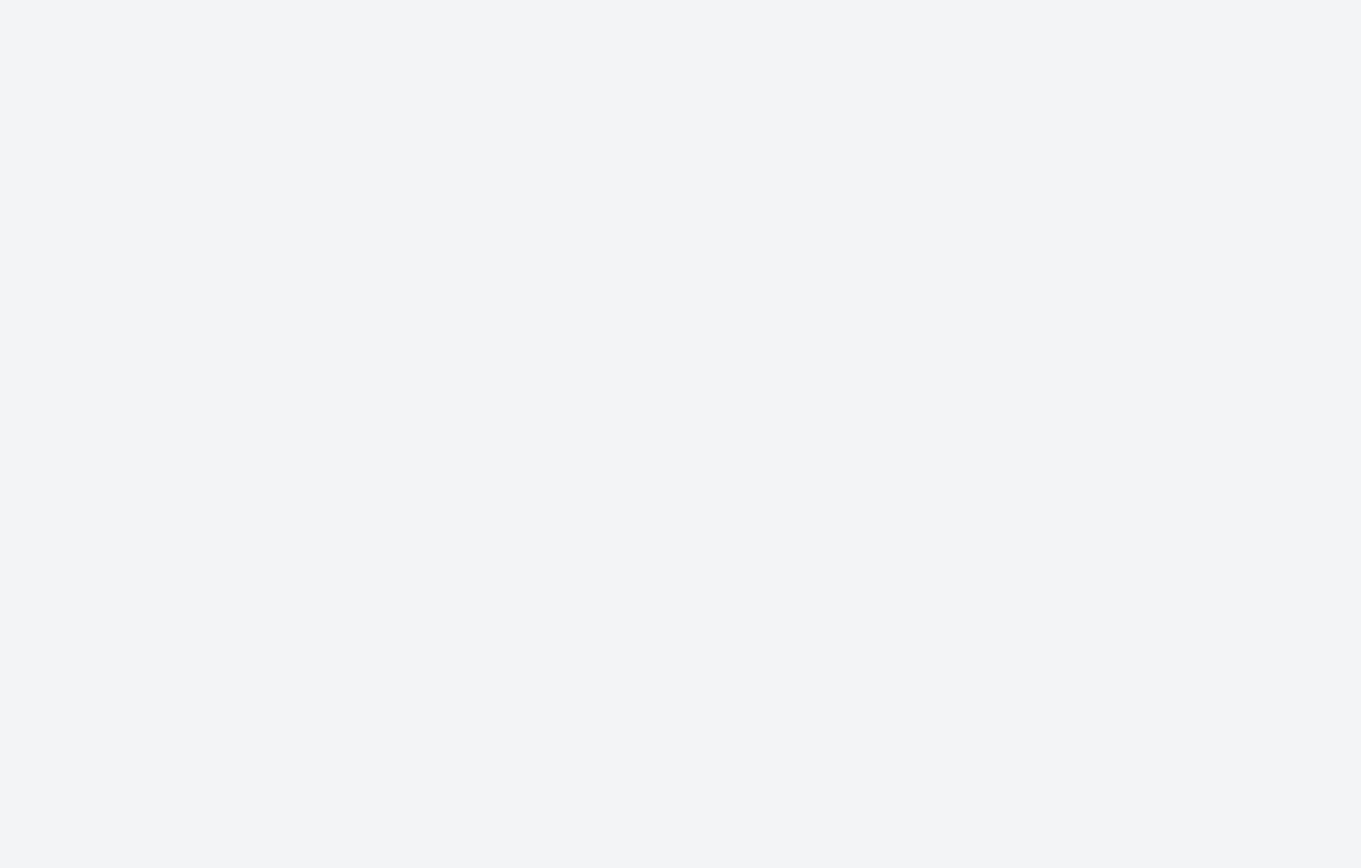
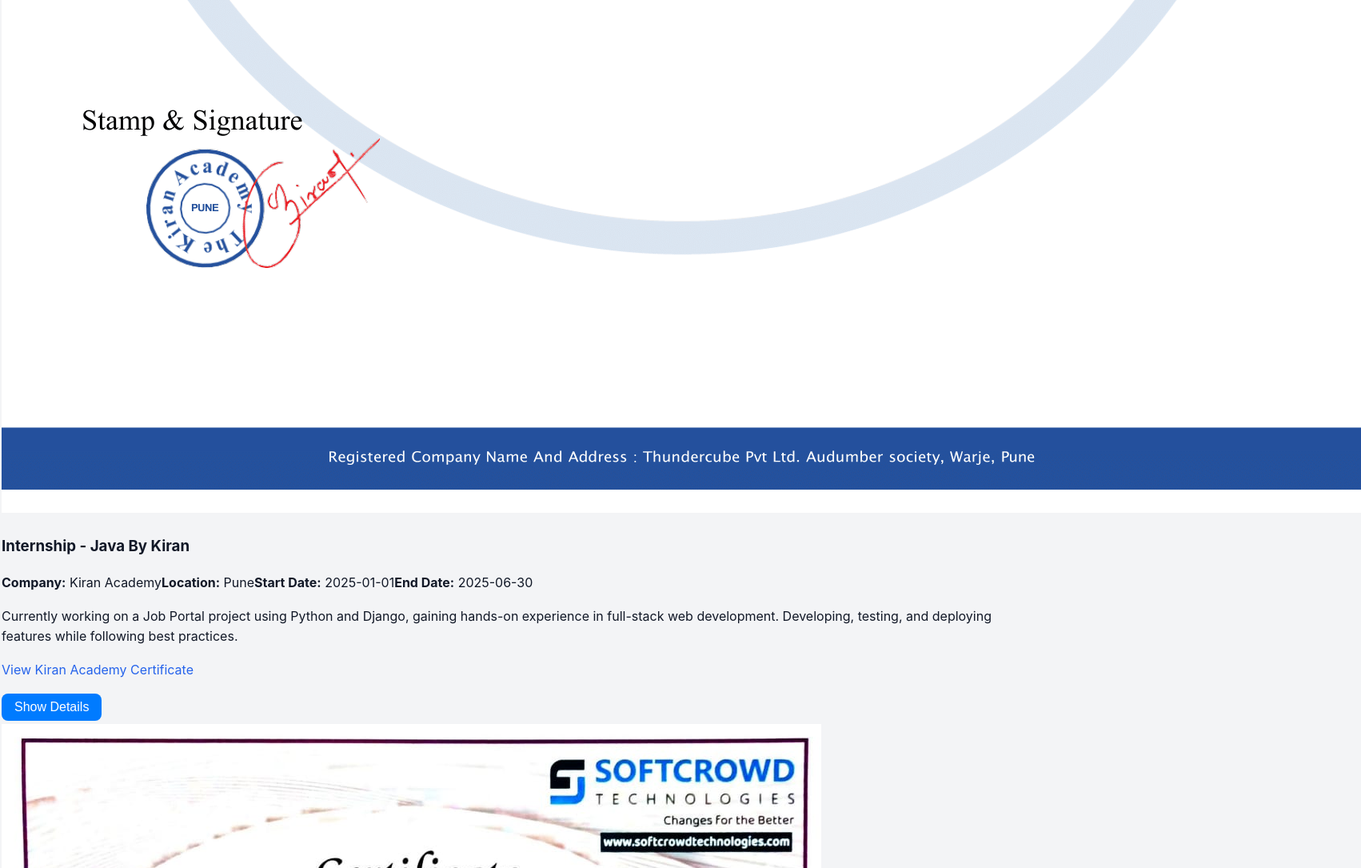
Before and after one commit to khatri-raj/CodeWithRaj, a React (Create React App) app: page /experience in a window 1280 px wide. Shown: the part 1715-2800 px from the top of the page at 80% size, 1702 px wide, since content can reach past the window. Before the commit the page ends 800 px from the top, so only its background shows below. Built offline with nearby package versions, Linux system fonts and the light colour scheme.

Commit message:
New Certificate and Enhance The Experience Page

```diff
--- a/src/components/CertificatesPage.jsx
+++ b/src/components/CertificatesPage.jsx
@@ -9,7 +9,7 @@
   useEffect(() => {
     const manualCertificates = [
       {
-        id: 0,
+        id: 1,
         name: "Certificate for Presentation: Machine Learning Course Recommendation Study",
         issuer: "CMCS College, Nashik (MVP Samaj)",
         description:
@@ -18,16 +18,16 @@
         link: "https://drive.google.com/file/d/1r53YgZLPbYQqI5WXK0zReft6ZR_AE1jB/view?usp=sharing",
       },
       {
-        id: 1,
+        id: 2,
         name: "Python Internship Certificate",
         issuer: "SoftCrowd Technologies",
         description:
           "Successfully completed 120 hours of job training in Python from 4th March 2024 to 18th April 2024, with a performance grade of A.",
         photo: "/certificates/Industrial_Training.jpg",
-        link: "https://drive.google.com/file/d/1ixg5jRNlI-W85nxl6Tum4tyZxU3Jb_1m/view?usp=sharing", // Optional: Add Google Drive link or portfolio link if needed
+        link: "https://drive.google.com/file/d/1ixg5jRNlI-W85nxl6Tum4tyZxU3Jb_1m/view?usp=sharing",
       },
       {
-        id: 2,
+        id: 3,
         name: "Amazon Q-Build: Smarter AI Assistants Workshop",
         issuer: "Amazon Web Services",
         description:
@@ -36,7 +36,7 @@
         link: "https://drive.google.com/file/d/1O7qKesLpQuhlAa4h3YmP-2HTyVuzmEKR/view",
       },
       {
-        id: 3,
+        id: 4,
         name: "Workplace Ready: Life and Employability Training",
         issuer: "Reliance Foundation",
         description:
@@ -45,7 +45,7 @@
         link: "https://rfskillingacademy.com/user/login?prev_path=/certificate/group/514/165617",
       },
       {
-        id: 4,
+        id: 5,
         name: "Web Development Fundamentals",
         issuer: "IBM SkillsBuild",
         description:
@@ -54,7 +54,7 @@
         link: "https://www.credly.com/badges/d98910a6-2e41-4b74-8873-39ff8d9a6197",
       },
       {
-        id: 5,
+        id: 6,
         name: "Fundamental AI Concepts",
         issuer: "Microsoft",
         description:
@@ -63,7 +63,7 @@
         link: "https://learn.microsoft.com/en-us/users/rajkhatri-0919/achievements/87lcb8bw?ref=https%3A%2F%2Fwww.linkedin.com%2F",
       },
       {
-        id: 6,
+        id: 7,
         name: "Fundamentals of Azure AI Services",
         issuer: "Microsoft",
         description:
@@ -72,7 +72,7 @@
         link: "https://learn.microsoft.com/en-us/users/rajkhatri-0919/achievements/yqu8lbkr?ref=https%3A%2F%2Fwww.linkedin.com%2F",
       },
       {
-        id: 7,
+        id: 8,
         name: "Fundamentals of Generative AI",
         issuer: "Microsoft",
         description:
@@ -80,12 +80,22 @@
         photo: "/certificates/Fundamentals_of_Generative_AI-1.png",
         link: "https://learn.microsoft.com/en-us/users/rajkhatri-0919/achievements/aphn5as7?ref=https%3A%2F%2Fwww.linkedin.com%2F",
       },
+      {
+        id: 9,
+        name: "Internship Certificate: Python Developer",
+        issuer: "The Kiran Academy",
+        description:
+          "Successfully completed 6-month industrial training in Python from 7th December 2024 to 7th June 2025 at The Kiran Academy as a Trainee Developer. Worked on the Course Comparison web application under the guidance of Kiran D.",
+        photo: "/certificates/Internship_Certificate.png",
+        link: "https://drive.google.com/file/d/1FIq_46BiZL1DZMUzLWRdk0s1D9EDvhPP/view?usp=sharing",
+      },
     ];
 
     setCertificates(manualCertificates);
     setIsLoading(false);
     setError(null);
   }, []);
+
 
 
   // Animation variants for certificate cards
--- a/src/components/ExperienceSection.jsx
+++ b/src/components/ExperienceSection.jsx
@@ -5,9 +5,11 @@
   const [experiences, setExperiences] = useState([]);
   const [isLoading, setIsLoading] = useState(false);
   const [error, setError] = useState(null);
+  const [expanded, setExpanded] = useState(null);
+  const [highlighted, setHighlighted] = useState(null);
 
   useEffect(() => {
-    const manualExperiences = [
+    setExperiences([
       {
         id: 1,
         role: "Internship - Java By Kiran",
@@ -16,7 +18,10 @@
         start_date: "2025-01-01",
         end_date: "2025-06-30",
         description:
-          "I’m currently working on a Job Portal project using Python and Django, getting hands-on experience in full-stack web development. My role involves developing, testing, and deploying features while following best practices. Working alongside experienced developers.",
+          "Currently working on a Job Portal project using Python and Django, gaining hands-on experience in full-stack web development. Developing, testing, and deploying features while following best practices.",
+        image: "/certificates/Internship_Certificate.png",
+        link: "https://drive.google.com/file/d/1FIq_46BiZL1DZMUzLWRdk0s1D9EDvhPP/view",
+        details: "Technologies: Python, Django, PostgreSQL, HTML, CSS. Collaborated with a team of 5 to implement RESTful APIs and user authentication.",
       },
       {
         id: 2,
@@ -26,39 +31,59 @@
         start_date: "2024-03-13",
         end_date: "2024-04-30",
         description:
-          "Completed Python internship where I learned and strengthened the fundamentals of Python programming. The training covered core concepts, ensuring a clear understanding of the basics. As part of the internship, I worked on two modules, applying my knowledge practically.",
+          "Completed Python internship, strengthening fundamentals. Training covered core concepts, and I worked on two modules, applying knowledge practically.",
+        image: "/certificates/Industrial_Training.jpg",
+        link: "https://drive.google.com/file/d/1ixg5jRNlI-W85nxl6Tum4tyZxU3Jb_1m/view?usp=sharing",
+        details: "Developed two Python modules for data processing and file handling. Gained proficiency in writing clean, modular code.",
       },
-    ];
-    setExperiences(manualExperiences);
+    ]);
     setIsLoading(false);
     setError(null);
   }, []);
 
-  // Animation variants for experience cards
+  const toggleExpand = (id) => setExpanded(expanded === id ? null : id);
+  const highlightCard = (id) => {
+    setHighlighted(id);
+    toggleExpand(id);
+    setTimeout(() => setHighlighted(null), 1000);
+  };
+
   const cardVariants = {
-    hidden: { opacity: 0, y: 50, scale: 0.95 },
-    visible: (index) => ({
+    hidden: { opacity: 0, y: 50, scale: 0.95, rotate: -2 },
+    visible: (i) => ({
       opacity: 1,
       y: 0,
       scale: 1,
-      transition: { duration: 0.6, delay: index * 0.2, ease: "easeOut" },
+      rotate: 0,
+      transition: { duration: 0.6, delay: i * 0.2, ease: "easeOut" },
     }),
     hover: {
       scale: 1.03,
-      rotate: 0.5,
       boxShadow: `0 8px 24px ${theme === "light" ? "rgba(0, 0, 0, 0.2)" : "rgba(255, 255, 255, 0.1)"}`,
       transition: { duration: 0.3, ease: "easeOut" },
     },
   };
 
-  // Animation variants for timeline marker
+  const contentVariants = {
+    hidden: { opacity: 0, x: -20 },
+    visible: (i) => ({
+      opacity: 1,
+      x: 0,
+      transition: { duration: 0.4, delay: i * 0.1, ease: "easeOut" },
+    }),
+  };
+
   const markerVariants = {
     hidden: { scale: 0 },
     visible: { scale: 1, transition: { duration: 0.4, ease: "easeOut" } },
-    hover: { scale: 1.2, backgroundColor: theme === "light" ? "#007bff" : "#21a1f1", transition: { duration: 0.2 } },
+    hover: {
+      scale: 1.2,
+      boxShadow: `0 0 10px ${theme === "light" ? "#007bff" : "#21a1f1"}`,
+      backgroundColor: theme === "light" ? "#0056b3" : "#1a8cd8",
+      transition: { duration: 0.2, yoyo: Infinity },
+    },
   };
 
-  // Animation variants for section divider
   const dividerVariants = {
     hidden: { width: "0%" },
     visible: { width: "100%", transition: { duration: 1, ease: "easeOut" } },
@@ -78,20 +103,13 @@
           text-align: center;
           font-family: 'Inter', -apple-system, BlinkMacSystemFont, 'Segoe UI', Roboto, sans-serif;
         }
-
         .section-divider {
           width: 100%;
           max-width: 800px;
           height: 3px;
-          background: linear-gradient(
-            to right,
-            transparent,
-            ${theme === "light" ? "#007bff" : "#21a1f1"},
-            transparent
-          );
+          background: linear-gradient(to right, transparent, ${theme === "light" ? "#007bff" : "#21a1f1"}, transparent);
           margin: 2.5rem auto;
         }
-
         .experience-section h2 {
           font-size: 2.5rem;
           font-weight: 800;
@@ -99,7 +117,6 @@
           color: ${theme === "light" ? "#111827" : "#f9fafb"};
           position: relative;
         }
-
         .experience-section h2::after {
           content: '';
           position: absolute;
@@ -111,20 +128,20 @@
           background-color: ${theme === "light" ? "#007bff" : "#21a1f1"};
           border-radius: 2px;
         }
-
         .experience-card {
           margin-bottom: 2rem;
           padding: 24px;
           border-radius: 12px;
-          background-color: ${theme === "light" ? "#fff" : "#4b5563"};
+          background-color: ${theme === "light" ? "#f9fafb" : "#374151"};
           text-align: left;
           max-width: 900px;
           margin-left: auto;
           margin-right: auto;
           position: relative;
-          transition: all 0.3s ease;
+          cursor: pointer;
+          border: 2px solid ${highlighted ? (theme === "light" ? "#007bff" : "#21a1f1") : "transparent"};
+          transition: border 0.3s ease;
         }
-
         .timeline {
           position: absolute;
           left: -30px;
@@ -135,28 +152,25 @@
           flex-direction: column;
           align-items: center;
         }
-
         .timeline-marker {
           width: 14px;
           height: 14px;
           background-color: ${theme === "light" ? "#007bff" : "#21a1f1"};
           border-radius: 50%;
           margin-top: 30px;
+          cursor: pointer;
         }
-
         .timeline-line {
           width: 2px;
           flex-grow: 1;
           background-color: ${theme === "light" ? "#e5e7eb" : "#6b7280"};
         }
-
         .experience-card h3 {
           margin-bottom: 0.75rem;
           color: ${theme === "light" ? "#111827" : "#f9fafb"};
           font-size: 1.75rem;
           font-weight: 700;
         }
-
         .experience-card span,
         .experience-card p {
           color: ${theme === "light" ? "#444" : "#d1d5db"};
@@ -165,11 +179,55 @@
           font-size: 1rem;
           line-height: 1.6;
         }
-
         .experience-card span strong {
           color: ${theme === "light" ? "#111827" : "#f9fafb"};
         }
-
+        .experience-image {
+          width: 100%;
+          max-width: 300px;
+          height: auto;
+          border-radius: 8px;
+          margin: 0 auto 1rem;
+          display: block;
+          border: 1px solid ${theme === "light" ? "#e5e7eb" : "#6b7280"};
+          transition: transform 0.3s ease, box-shadow 0.3s ease;
+        }
+        .experience-image:hover {
+          transform: scale(1.05);
+          box-shadow: 0 4px 12px ${theme === "light" ? "rgba(0, 0, 0, 0.2)" : "rgba(255, 255, 255, 0.2)"};
+        }
+        .experience-link {
+          color: ${theme === "light" ? "#007bff" : "#21a1f1"};
+          text-decoration: none;
+          font-weight: 500;
+          margin-bottom: 1rem;
+          display: inline-block;
+        }
+        .experience-link:hover {
+          text-decoration: underline;
+        }
+        .toggle-button {
+          background-color: ${theme === "light" ? "#007bff" : "#21a1f1"};
+          color: #fff;
+          border: none;
+          padding: 8px 16px;
+          border-radius: 8px;
+          cursor: pointer;
+          font-size: 1rem;
+          margin-top: 1rem;
+          transition: background-color 0.3s ease, box-shadow 0.3s ease;
+        }
+        .toggle-button:hover {
+          background-color: ${theme === "light" ? "#0056b3" : "#1a8cd8"};
+          box-shadow: 0 0 10px ${theme === "light" ? "rgba(0, 123, 255, 0.5)" : "rgba(33, 161, 241, 0.5)"};
+        }
+        .additional-details {
+          margin-top: 1rem;
+          padding: 12px;
+          background-color: ${theme === "light" ? "#f9fafb" : "#374151"};
+          border-radius: 8px;
+          color: ${theme === "light" ? "#444" : "#d1d5db"};
+        }
         .loading-spinner,
         .error-message {
           font-size: 1.2rem;
@@ -177,11 +235,9 @@
           padding: 20px;
           color: ${theme === "light" ? "#007bff" : "#21a1f1"};
         }
-
         .error-message {
           color: ${theme === "light" ? "#dc2626" : "#f87171"};
         }
-
         .loading-spinner::after {
           content: '';
           display: inline-block;
@@ -193,48 +249,47 @@
           border-radius: 50%;
           animation: spin 1s linear infinite;
         }
-
         @keyframes spin {
           to {
             transform: rotate(360deg);
           }
         }
-
         @media (max-width: 768px) {
           .experience-section {
             padding: 60px 15px;
           }
-
           .experience-section h2 {
             font-size: 2rem;
           }
-
           .experience-card {
             padding: 20px;
             max-width: 100%;
           }
-
           .timeline {
             left: -20px;
           }
-
           .timeline-marker {
             width: 12px;
             height: 12px;
             margin-top: 25px;
           }
-
           .experience-card h3 {
             font-size: 1.5rem;
           }
-
           .experience-card span,
-          .experience-card p {
+          .experience-card p,
+          .additional-details {
             font-size: 0.95rem;
           }
-
           .section-divider {
             max-width: 100%;
+          }
+          .experience-image {
+            max-width: 200px;
+          }
+          .toggle-button {
+            padding: 6px 12px;
+            font-size: 0.95rem;
           }
         }
       `}</style>
@@ -248,70 +303,38 @@
         role="region"
         aria-label="Experience section"
       >
-        <motion.h2
-          initial={{ opacity: 0, scale: 0.9 }}
-          whileInView={{ opacity: 1, scale: 1 }}
-          transition={{ duration: 0.5 }}
-        >
+        <motion.h2 initial={{ opacity: 0, scale: 0.9 }} whileInView={{ opacity: 1, scale: 1 }} transition={{ duration: 0.5 }}>
           Experience
         </motion.h2>
 
-        <motion.div
-          className="section-divider"
-          variants={dividerVariants}
-          initial="hidden"
-          whileInView="visible"
-          viewport={{ once: true }}
-        />
+        <motion.div className="section-divider" variants={dividerVariants} initial="hidden" whileInView="visible" viewport={{ once: true }} />
 
         <AnimatePresence>
           {isLoading ? (
-            <motion.div
-              className="loading-spinner"
-              initial={{ opacity: 0 }}
-              animate={{ opacity: 1 }}
-              transition={{ duration: 0.5 }}
-            >
+            <motion.div className="loading-spinner" initial={{ opacity: 0 }} animate={{ opacity: 1 }} transition={{ duration: 0.5 }}>
               Loading experiences...
             </motion.div>
           ) : error ? (
             <>
-              <motion.div
-                className="section-divider"
-                variants={dividerVariants}
-                initial="hidden"
-                whileInView="visible"
-                viewport={{ once: true }}
-              />
-              <motion.div
-                className="error-message"
-                initial={{ opacity: 0 }}
-                animate={{ opacity: 1 }}
-                transition={{ duration: 0.5 }}
-              >
+              <motion.div className="section-divider" variants={dividerVariants} initial="hidden" whileInView="visible" viewport={{ once: true }} />
+              <motion.div className="error-message" initial={{ opacity: 0 }} animate={{ opacity: 1 }} transition={{ duration: 0.5 }}>
                 {error}
               </motion.div>
             </>
           ) : experiences.length > 0 ? (
-            experiences.map((exp, index) => (
+            experiences.map((exp, i) => (
               <React.Fragment key={exp.id}>
-                {index > 0 && (
-                  <motion.div
-                    className="section-divider"
-                    variants={dividerVariants}
-                    initial="hidden"
-                    whileInView="visible"
-                    viewport={{ once: true }}
-                  />
-                )}
+                {i > 0 && <motion.div className="section-divider" variants={dividerVariants} initial="hidden" whileInView="visible" viewport={{ once: true }} />}
                 <motion.div
                   className="experience-card"
                   variants={cardVariants}
                   initial="hidden"
                   whileInView="visible"
                   whileHover="hover"
-                  custom={index}
-                  transition={{ duration: 0.5, delay: index * 0.2 }}
+                  custom={i}
+                  transition={{ duration: 0.5, delay: i * 0.2 }}
+                  onClick={() => toggleExpand(exp.id)}
+                  style={{ border: highlighted === exp.id ? `2px solid ${theme === "light" ? "#007bff" : "#21a1f1"}` : "2px solid transparent" }}
                 >
                   <div className="timeline">
                     <motion.div
@@ -320,32 +343,77 @@
                       initial="hidden"
                       whileInView="visible"
                       whileHover="hover"
+                      onClick={(e) => { e.stopPropagation(); highlightCard(exp.id); }}
                     />
                     <div className="timeline-line" />
                   </div>
-                  <h3>{exp.role}</h3>
-                  <span><strong>Company:</strong> {exp.company}</span>
-                  <span><strong>Location:</strong> {exp.city || "N/A"}</span>
-                  <span><strong>Start Date:</strong> {exp.start_date}</span>
-                  <span><strong>End Date:</strong> {exp.end_date || "Present"}</span>
-                  <p>{exp.description}</p>
+                  <motion.img
+                    src={exp.image}
+                    alt={`${exp.company} certificate`}
+                    className="experience-image"
+                    variants={contentVariants}
+                    custom={0}
+                    initial="hidden"
+                    whileInView="visible"
+                  />
+                  <motion.h3 variants={contentVariants} custom={1} initial="hidden" whileInView="visible">
+                    {exp.role}
+                  </motion.h3>
+                  <motion.span variants={contentVariants} custom={2} initial="hidden" whileInView="visible">
+                    <strong>Company:</strong> {exp.company}
+                  </motion.span>
+                  <motion.span variants={contentVariants} custom={3} initial="hidden" whileInView="visible">
+                    <strong>Location:</strong> {exp.city || "N/A"}
+                  </motion.span>
+                  <motion.span variants={contentVariants} custom={4} initial="hidden" whileInView="visible">
+                    <strong>Start Date:</strong> {exp.start_date}
+                  </motion.span>
+                  <motion.span variants={contentVariants} custom={5} initial="hidden" whileInView="visible">
+                    <strong>End Date:</strong> {exp.end_date || "Present"}
+                  </motion.span>
+                  <motion.p variants={contentVariants} custom={6} initial="hidden" whileInView="visible">
+                    {exp.description}
+                  </motion.p>
+                  <motion.a
+                    href={exp.link}
+                    className="experience-link"
+                    target="_blank"
+                    rel="noopener noreferrer"
+                    variants={contentVariants}
+                    custom={7}
+                    initial="hidden"
+                    whileInView="visible"
+                  >
+                    View {exp.company} Certificate
+                  </motion.a>
+                  <motion.div variants={contentVariants} custom={8} initial="hidden" whileInView="visible">
+                    <button
+                      className="toggle-button"
+                      onClick={(e) => { e.stopPropagation(); toggleExpand(exp.id); }}
+                    >
+                      {expanded === exp.id ? "Hide Details" : "Show Details"}
+                    </button>
+                  </motion.div>
+                  <AnimatePresence>
+                    {expanded === exp.id && (
+                      <motion.div
+                        className="additional-details"
+                        initial={{ opacity: 0, height: 0, x: -20 }}
+                        animate={{ opacity: 1, height: "auto", x: 0 }}
+                        exit={{ opacity: 0, height: 0, x: -20 }}
+                        transition={{ duration: 0.3, ease: "easeOut" }}
+                      >
+                        <p>{exp.details}</p>
+                      </motion.div>
+                    )}
+                  </AnimatePresence>
                 </motion.div>
               </React.Fragment>
             ))
           ) : (
             <>
-              <motion.div
-                className="section-divider"
-                variants={dividerVariants}
-                initial="hidden"
-                whileInView="visible"
-                viewport={{ once: true }}
-              />
-              <motion.p
-                initial={{ opacity: 0, y: 20 }}
-                animate={{ opacity: 1, y: 0 }}
-                transition={{ duration: 0.5 }}
-              >
+              <motion.div className="section-divider" variants={dividerVariants} initial="hidden" whileInView="visible" viewport={{ once: true }} />
+              <motion.p initial={{ opacity: 0, y: 20 }} animate={{ opacity: 1, y: 0 }} transition={{ duration: 0.5 }}>
                 No experiences available.
               </motion.p>
             </>
```
Also changed, not shown: public/certificates/Internship_Certificate.png (added).
